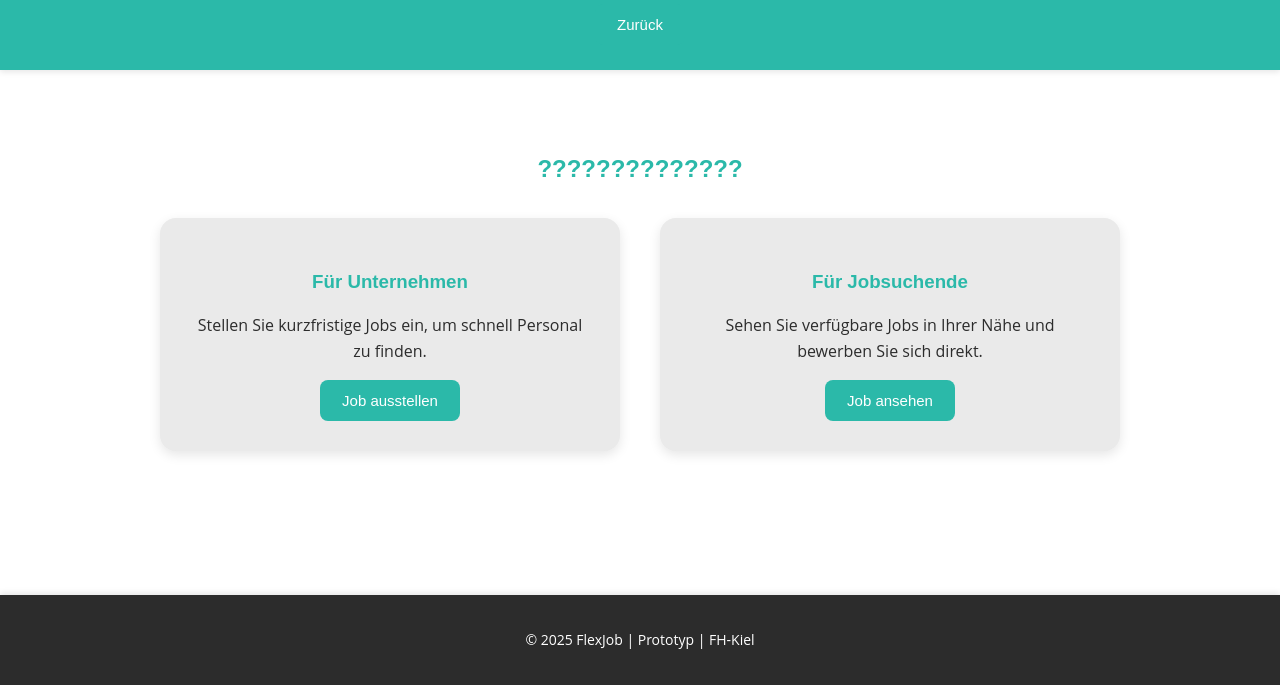
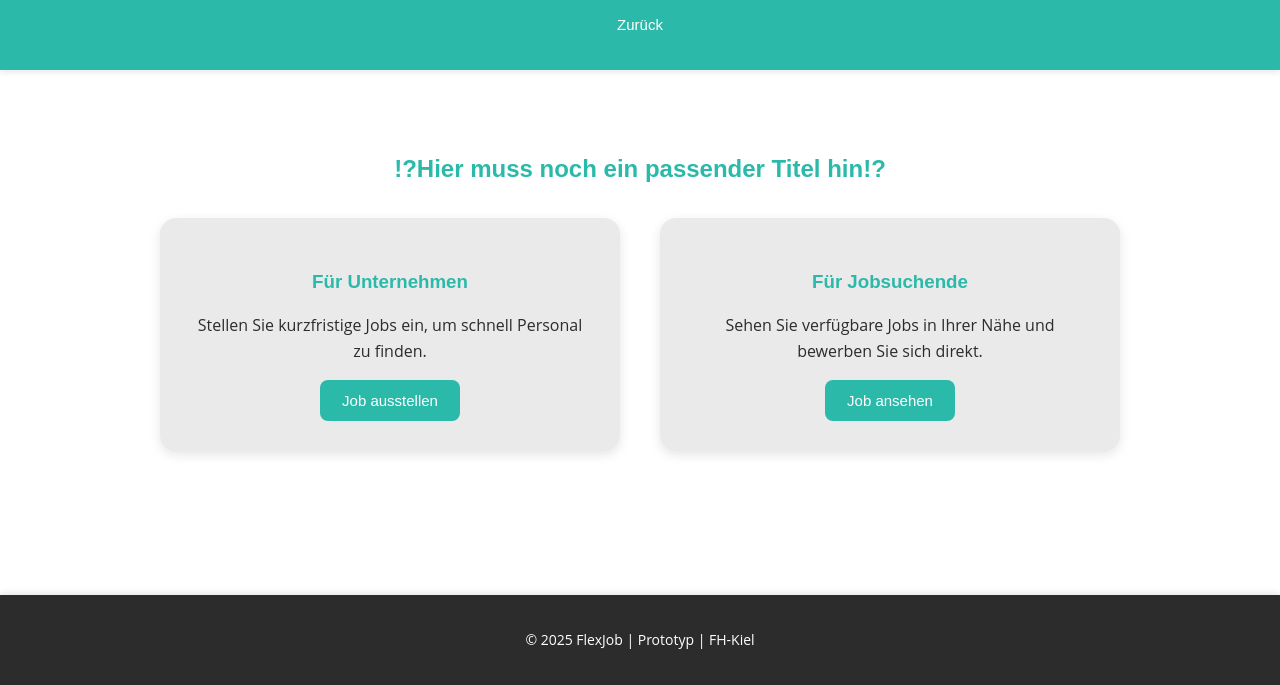
Before and after one commit to vJeremyyy/FlexJob-Prototype, a plain HTML site: page ausprobieren.html in a window 1280 px wide. Shown: the part 115-800 px from the top of the page. Drawn offline with Linux system fonts and the light colour scheme.

Commit message:
Update ausprobieren.html

```diff
--- a/ausprobieren.html
+++ b/ausprobieren.html
@@ -182,7 +182,7 @@
   </header>
 
   <section>
-    <h2>??????????????</h2>
+    <h2>!?Hier muss noch ein passender Titel hin!?</h2>
     <div class="layout-grid">
       <div class="info-box">
         <h3>Für Unternehmen</h3>
```
